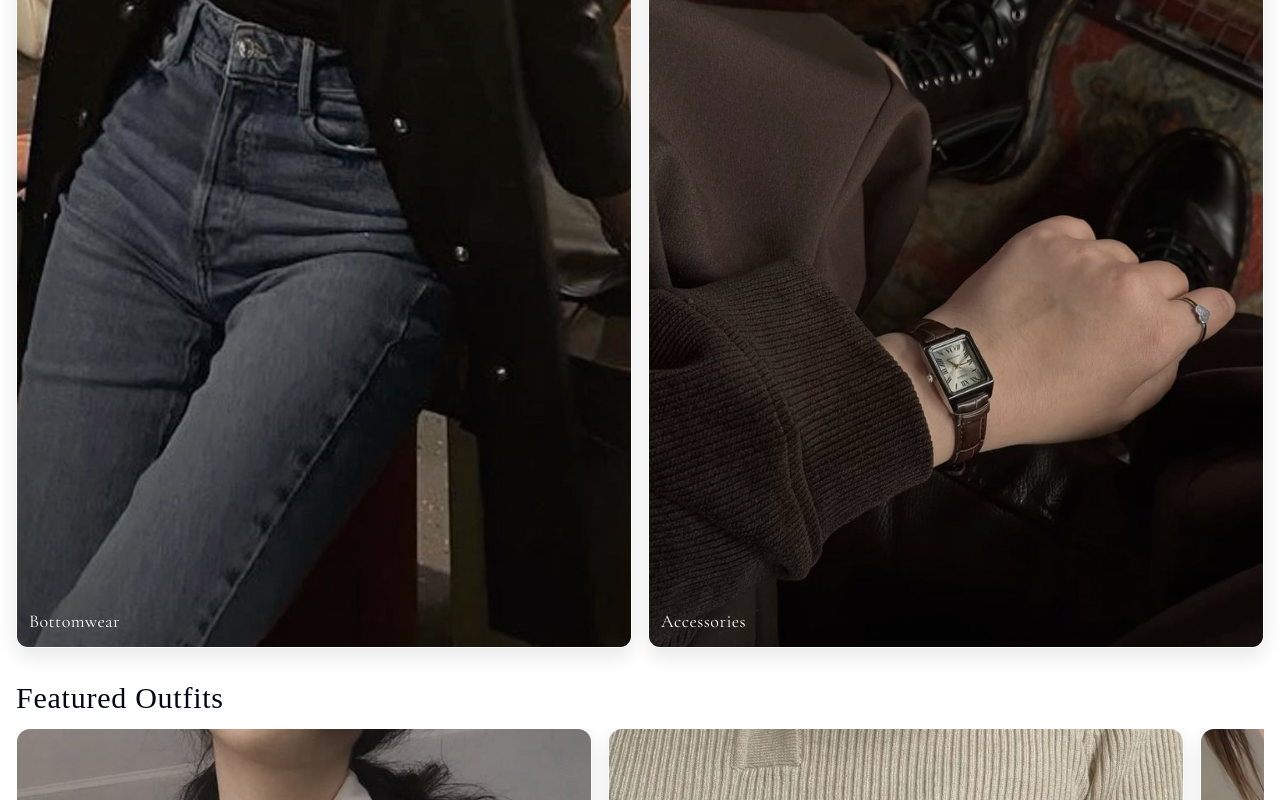
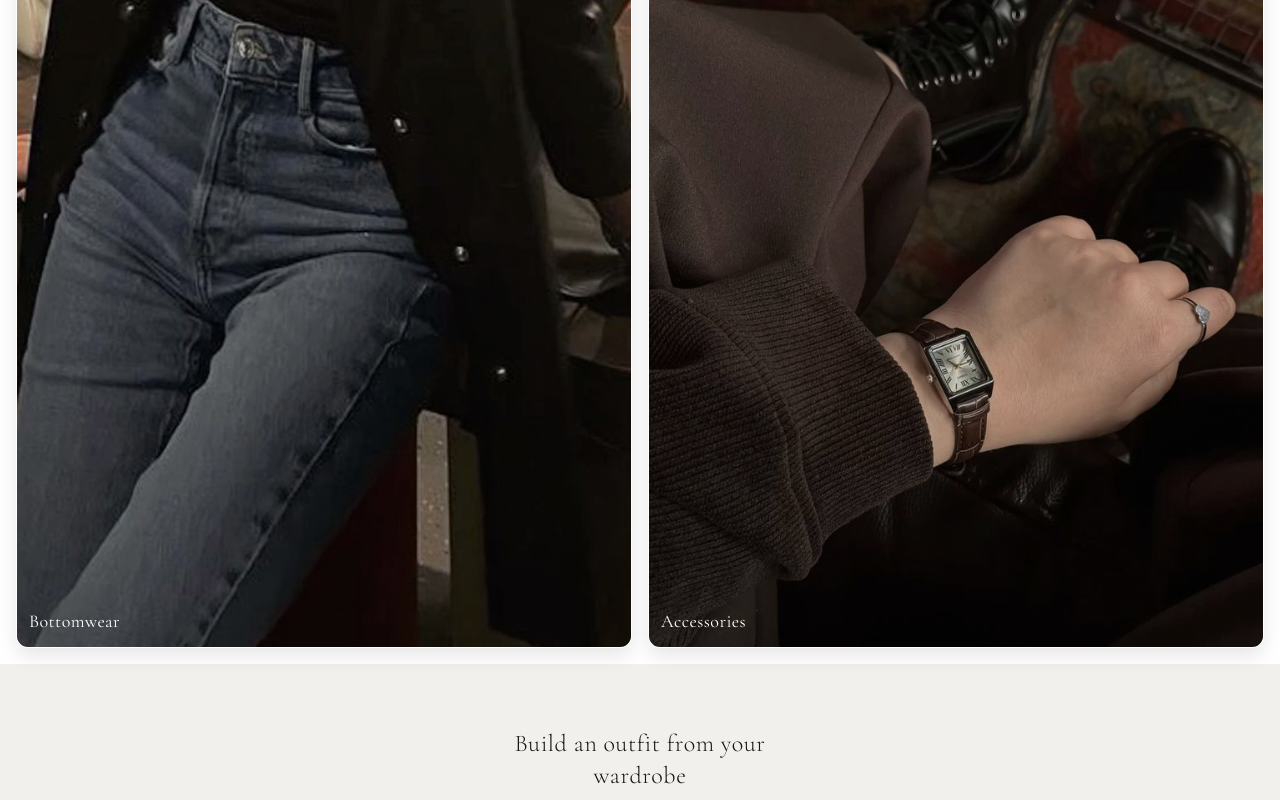
Before and after one commit to ArnavSaikia/althair, a React (Vite) app in the folder frontend/: page / in a window 1280 px wide. Shown: the part 2000-2800 px from the top of the page. Built offline with nearby package versions, Linux system fonts and the light colour scheme; a web font is replaced by a local one.

Commit message:
added a much needed CTA section. removed Featured Clothing Section. CTA needs a bit more styling updates

```diff
--- /dev/null
+++ b/frontend/src/Components/CTA.jsx
@@ -0,0 +1,49 @@
+function CTA() {
+    return (
+        <section className="
+            w-full
+            py-16
+            flex
+            justify-center
+            bg-[#f2f0ec]
+        ">
+            <div className="text-center max-w-[32ch]">
+                <span className="
+                    block
+                    font-['Cormorant_Garamond']
+                    text-2xl
+                    font-light
+                    tracking-wide
+                    text-neutral-900
+                ">
+                    Build an outfit from your wardrobe
+                </span>
+
+                <span className="
+                    block
+                    mt-3
+                    text-sm
+                    text-neutral-600
+                    tracking-wide
+                ">
+                    Combine pieces you own or upload new ones
+                </span>
+
+                <button className="
+                    mt-6
+                    text-sm
+                    text-neutral-700
+                    tracking-wide
+                    underline
+                    underline-offset-4
+                    hover:text-neutral-900
+                    transition
+                ">
+                    Upload clothing
+                </button>
+            </div>
+        </section>
+    );
+}
+
+export default CTA;
--- a/frontend/src/Components/Footer.jsx
+++ b/frontend/src/Components/Footer.jsx
@@ -4,7 +4,7 @@ import { Button } from "@/components/ui/button"
 function Footer(){
     return(
         <>
-            <div className="w-screen p-4 flex flex-col">
+            <div className="w-screen p-4 flex flex-col bg-[#f2f0ec]">
                 <div className="">
                     <h1>Deserunt occaecat ex duis minim eu minim exercitation tempor.</h1>
                     <p>
--- a/frontend/src/Pages/Landing.jsx
+++ b/frontend/src/Pages/Landing.jsx
@@ -1,6 +1,7 @@
 import Navbar from '../Components/Navbar.jsx';
 import Card from '../Components/Card.jsx'
 import Footer from '../Components/Footer.jsx';
+import CTA from '../Components/CTA.jsx';
 import { useState, useEffect, useRef } from 'react';
 
 function Landing(){
@@ -134,8 +135,10 @@ function Landing(){
                     </div>
                 </div>
 
+                <CTA/>
+
                 <div className='w-screen p-4'>
-                    <span className='text-3xl font-light tracking-wide font-["Cormorant_Garamond"]'>Featured Outfits</span>
+                    <span className='text-3xl font-light tracking-wide font-["Cormorant_Garamond"]'>Our Picks</span>
                     <div className='flex gap-4 overflow-x-auto mt-3'>
                         <Card image="/upperwear_landing3.jpg" title={"Formal Day"} />
                         <Card image="/accessories_landing1.jpg" title={"Cozy Sweater Fit"} />
@@ -144,7 +147,7 @@ function Landing(){
                     </div>
                 </div>
 
-                <div className='w-screen p-4'>
+                {/* <div className='w-screen p-4'>
                     <span className='text-3xl font-light tracking-wide font-["Cormorant_Garamond"]'>Community Picks</span>
                     <div className='flex gap-4 overflow-x-auto mt-3'>
                         <Card image="/upperwear_landing.jpg" title={"template"} />
@@ -152,7 +155,7 @@ function Landing(){
                         <Card image="/upperwear_landing.jpg" title={"template"} />
                         <Card image="/upperwear_landing.jpg" title={"template"} />
                     </div>
-                </div>
+                </div> */}
 
                 <Footer/>
             </div>
```
